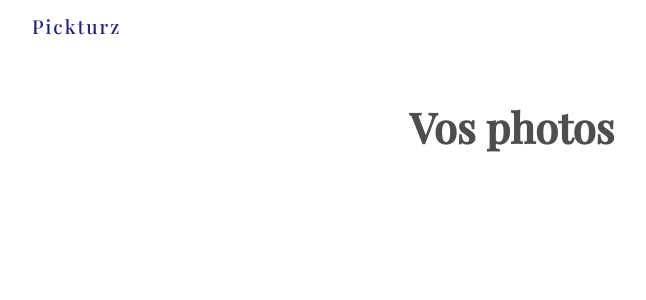
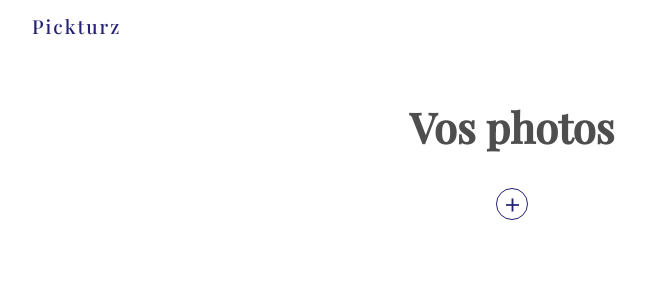
Before and after one commit to jumorane/Pickturz, a React (Create React App) app: page / in a window 1280 px wide. Shown: the top 300 px of the page, without its empty margins (128-774 px from the left). Built offline with nearby package versions, Linux system fonts and the light colour scheme.

Commit message:
Composant upload et css

```diff
--- a/src/App.js
+++ b/src/App.js
@@ -1,12 +1,14 @@
 import React from 'react';
 import Title from './comps/Titre';
+import UploadForm from './comps/UploadForm';
+
 
 function App() {
   return (
 
     <div className="App">
       <Title/>
-
+      <UploadForm />
     </div>
   );
 }
--- /dev/null
+++ b/src/comps/UploadForm.js
@@ -0,0 +1,35 @@
+import React, { useState } from 'react';
+
+const UploadForm = () => {
+  const [file, setFile] = useState(null);
+  const [error, setError] = useState(null);
+
+  const types = ['image/png', 'image/jpeg'];
+
+  const handleChange = (e) => {
+    let selected = e.target.files[0];
+
+    if (selected && types.includes(selected.type)) {
+      setFile(selected);
+      setError('');
+    } else {
+      setFile(null);
+      setError('Veuillez choisir un format adapté (png ou jpg)');
+    }
+  };
+
+  return (
+    <form>
+      <label>
+        <input type="file" onChange={handleChange} />
+        <span>+</span>
+      </label>
+      <div className="output">
+        { error && <div className="error">{ error }</div>}
+        { file && <div>{ file.name }</div> }
+      </div>
+    </form>
+  );
+}
+
+export default UploadForm;
--- a/src/index.css
+++ b/src/index.css
@@ -28,3 +28,36 @@ body {
   margin-top: 60px;
   font-size: 2.6rem;
 }
+
+form{
+  margin: 30px auto 10px;
+  text-align: center;
+}
+label{
+  display: block;
+  width: 30px;
+  height: 30px;
+  border: 1px solid var(--primary);
+  border-radius: 50%;
+  margin: 10px auto;
+  line-height: 30px;
+  color: var(--primary);
+  font-weight: bold;
+  font-size: 24px;
+}
+label input{
+  height: 0;
+  width: 0;
+  opacity: 0;
+}
+label:hover{
+  background: var(--primary);
+  color: white;
+}
+.output{
+  height: 60px;
+  font-size: 0.8rem;
+}
+.error{
+  color: var(--error);
+}
--- a/src/index.js
+++ b/src/index.js
@@ -10,7 +10,3 @@ ReactDOM.render(
   </React.StrictMode>,
   document.getElementById('root')
 );
-
-// If you want your app to work offline and load faster, you can change
-// unregister() to register() below. Note this comes with some pitfalls.
-// Learn more about service workers: https://bit.ly/CRA-PWA
```
